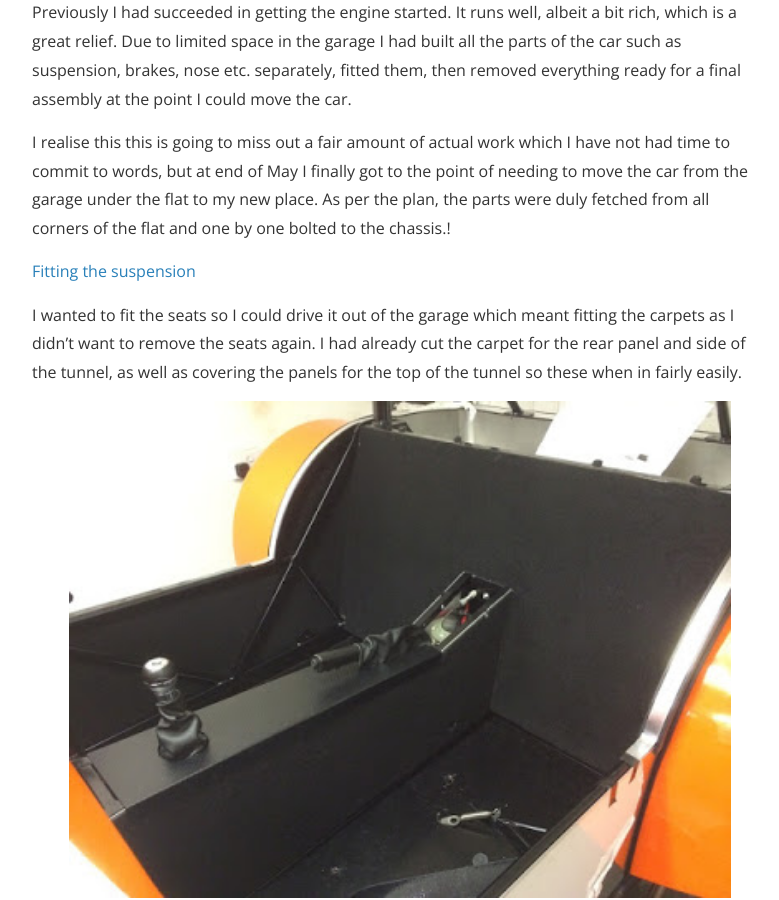
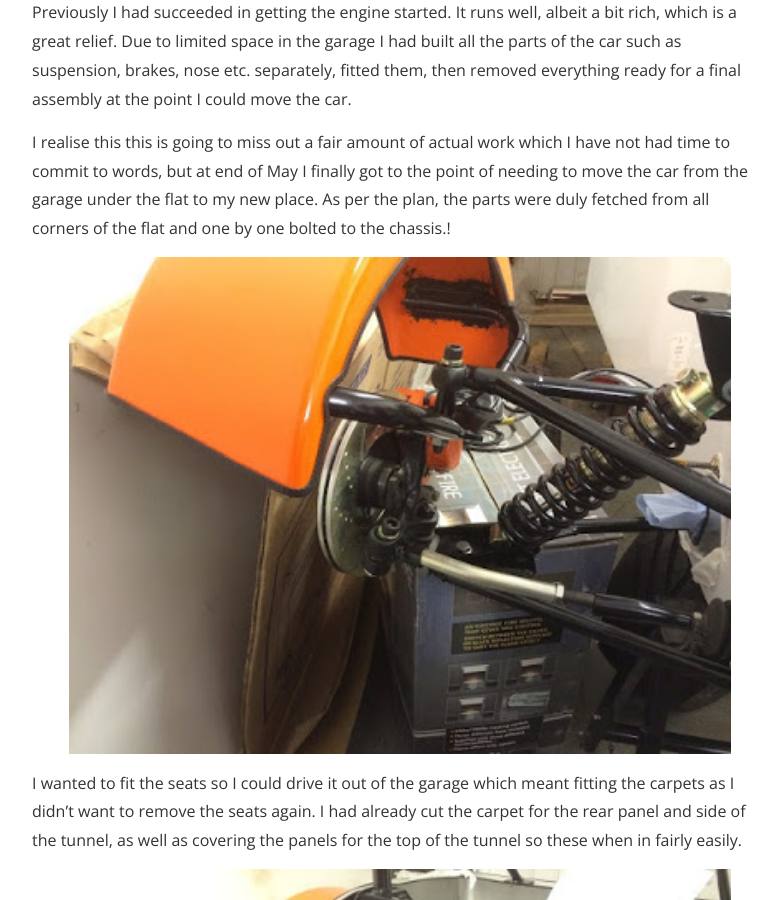
Before and after one commit to jonpage23/zero2, a Jekyll site: the page built from _posts/2015-10-25-onwards.md, in a window 1280 px wide and 900 px high, scrolled down 393 px. Shown: the whole window, without its empty margins (240-1019 px from the left). Built offline with Jekyll 4.4.1, drawn with Linux system fonts in a browser that asks for light colours; nearby versions of some CDN libraries; our own code applies the rules of GitHub Pages for plain Markdown files.

Commit message:
onwards post update to first picture

```diff
--- a/_posts/2015-10-25-onwards.md
+++ b/_posts/2015-10-25-onwards.md
@@ -14,7 +14,7 @@ Previously I had succeeded in getting the engine started. It runs well, albeit a
 
 I realise this this is going to miss out a fair amount of actual work which I have not had time to commit to words, but at end of May I finally got to the point of needing to move the car from the garage under the flat to my new place. As per the plan, the parts were duly fetched from all corners of the flat and one by one bolted to the chassis.!
 
-[Fitting the suspension]({{ site.url }}{{ site.baseurl }}/images/suspension.jpg)
+![Fitting the suspension]({{ site.url }}{{ site.baseurl }}/images/suspension.jpg)
 
 I wanted to fit the seats so I could drive it out of the garage which meant fitting the carpets as I didn’t want to remove the seats again. I had already cut the carpet for the rear panel and side of the tunnel, as well as covering the panels for the top of the tunnel so these when in fairly easily.
 
```
